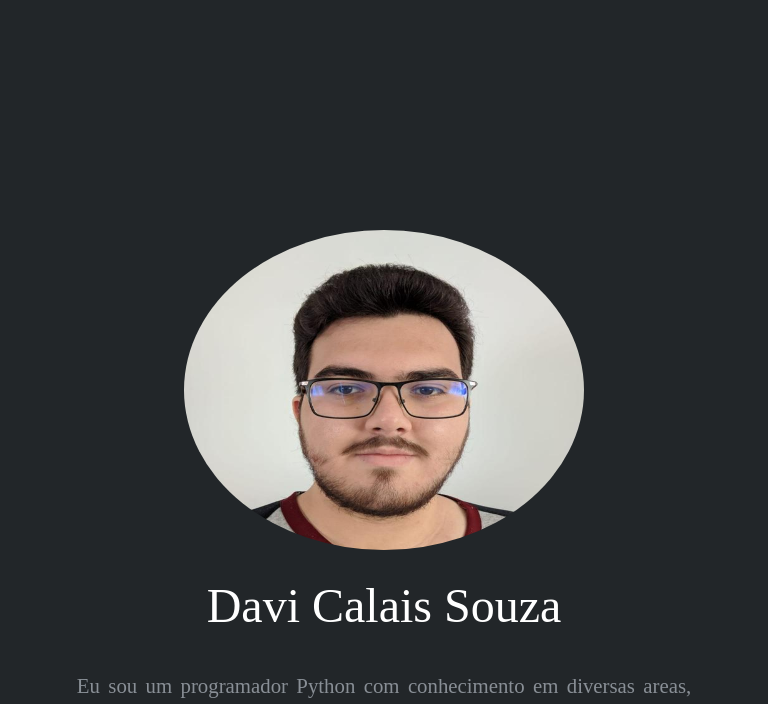
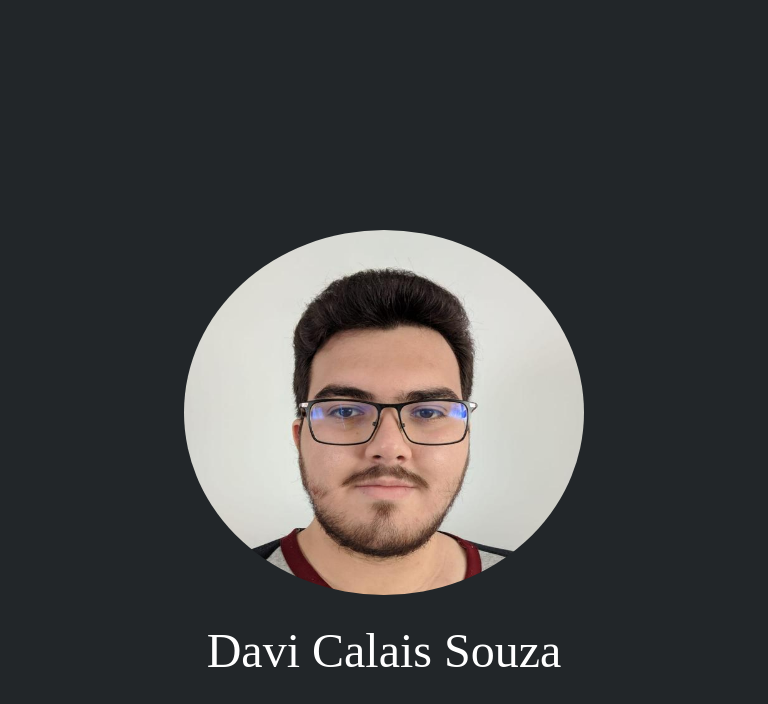
Before and after one commit to DaviCalais/WebDev-ProvaExtraordinarioConhecimento, a plain HTML site: page index.html in a window 768 px wide. Shown: the part 1558-2262 px from the top of the page. Drawn offline with nearby package versions, Linux system fonts and the light colour scheme.

Commit message:
Update de Responsividade - Prova Dev Web

```diff
--- a/css/responsive.css
+++ b/css/responsive.css
@@ -7,7 +7,7 @@
     }
 
     .nav-menu {
-	    width: 100% !important;
+	width: 100% !important;
         position: fixed;
         left: -115%;
         top: 5.9rem;
@@ -118,7 +118,7 @@
     }
 
     .nav-menu {
-	    width: 100% !important;
+	width: 100% !important;
         position: fixed;
         left: -115%;
         top: 5.9rem;
@@ -223,7 +223,7 @@
     }
 
     .nav-menu {
-	    width: 100% !important;
+	width: 100% !important;
         position: fixed;
         left: -115%;
         top: 5.9rem;
@@ -366,8 +366,8 @@
     }
 
     .contato-image {
-	widht: 20rem;
-        height: 20rem;
+	widht: 40%;
+        height: 40%;
         margin-top: 2rem;
         margin-bottom: 2rem;
     }
```
